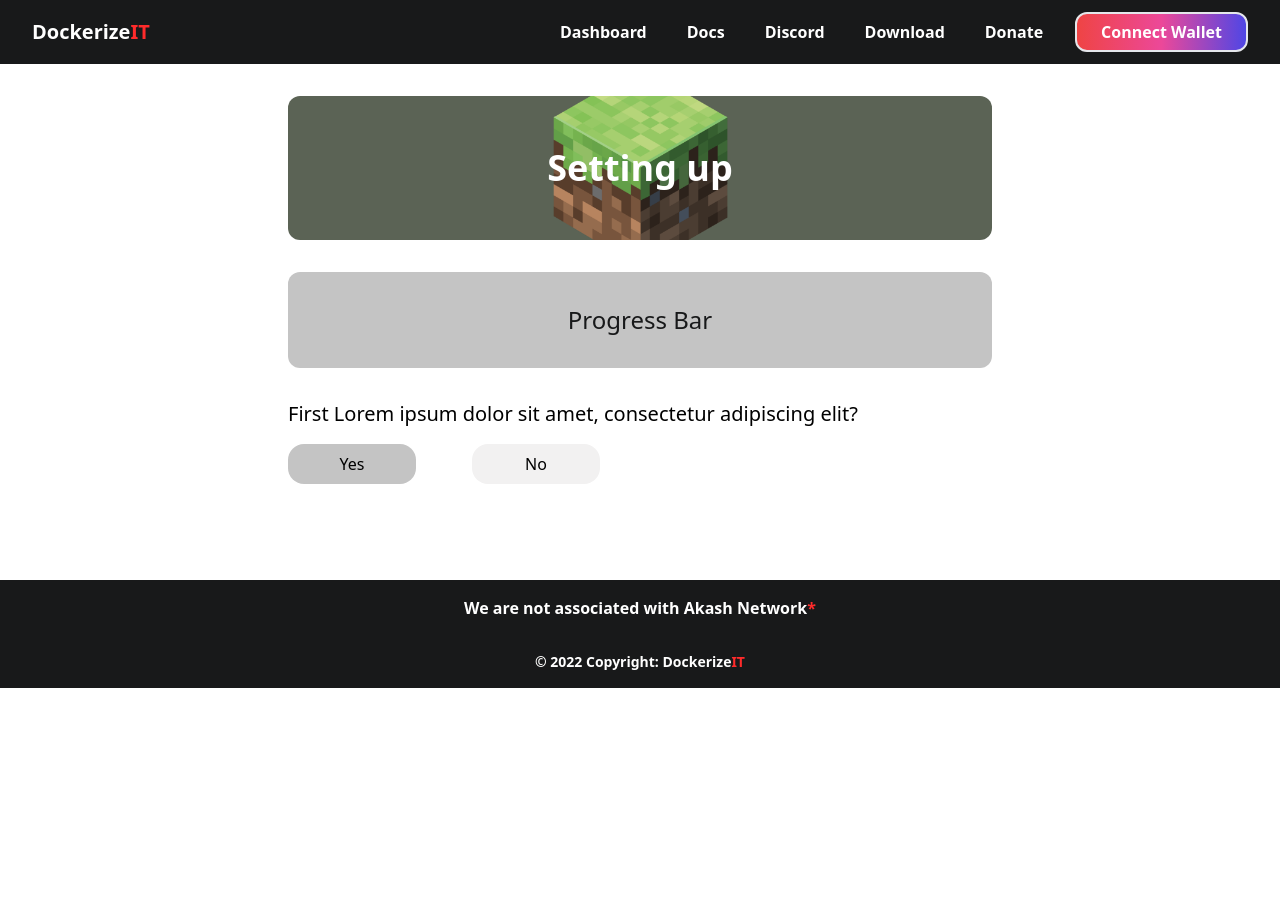
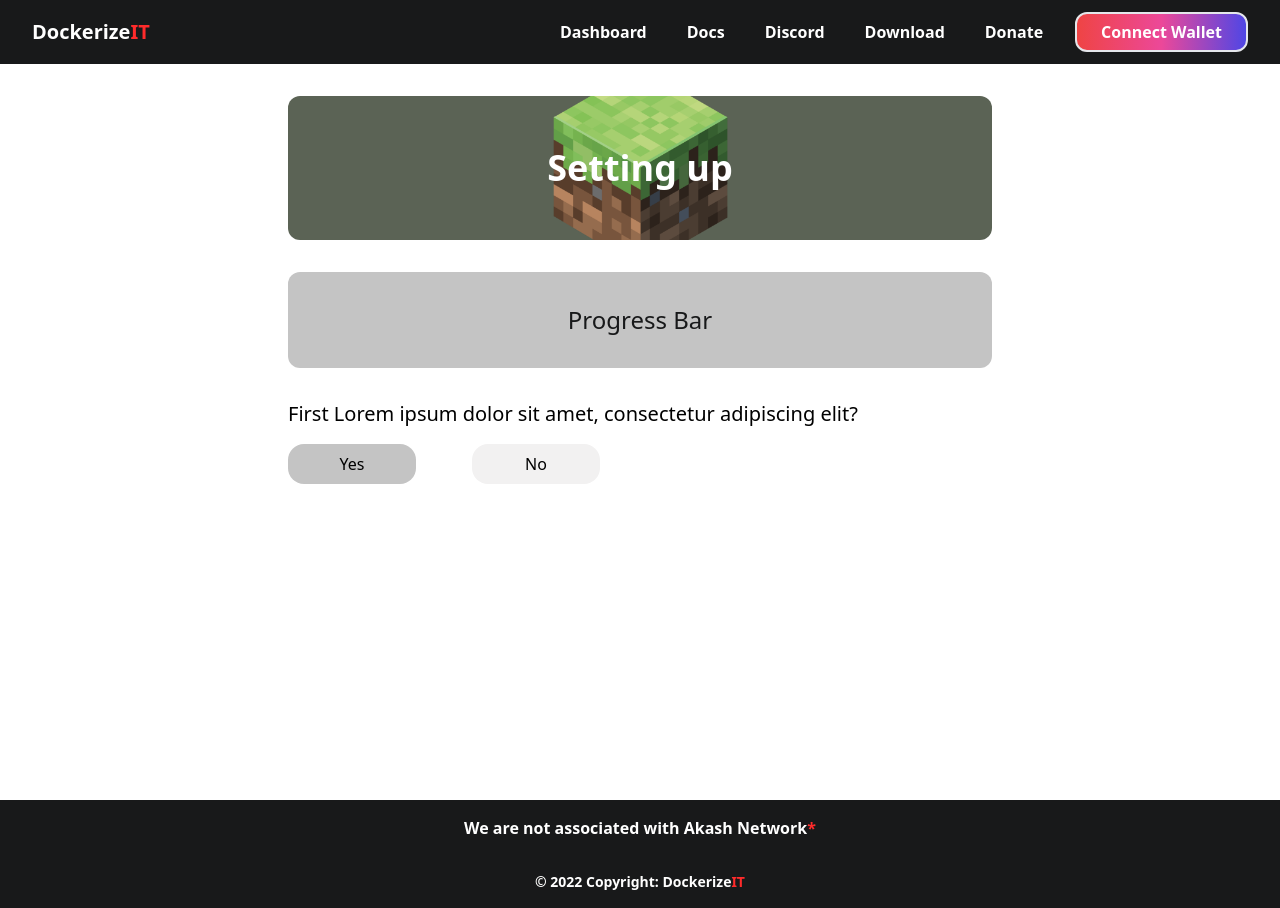
Before and after one commit to rasmuslukas/hosting-project, a React (Create React App) app: page /setup/1 in a window 1280 px wide. Before the commit the page ends 800 px from the top, so only its background shows below. Built offline with nearby package versions, Linux system fonts and the light colour scheme.

Commit message:
- footer at bottom of page

```diff
--- a/src/components/footer/footer.jsx
+++ b/src/components/footer/footer.jsx
@@ -1,14 +1,12 @@
 import React from "react";
 import { FooterHeader } from "./header/footerHeader";
-import { FooterItems } from "./items/footerItems";
-import { FooterSocials } from "./socials/footerSocials";
 import { FooterBottom } from "./bottom/footerBottom";
 
 export function Footer() {
   return (
-    <footer className="bg-dark8 text-center laptop:text-left w-screen">
+    <div className="bg-dark8 text-center laptop:text-left w-screen relative">
       <FooterHeader />
       <FooterBottom />
-    </footer>
+    </div>
   );
 }
--- a/src/components/layout/layout.jsx
+++ b/src/components/layout/layout.jsx
@@ -1,4 +1,4 @@
-import React, {useEffect, useState} from "react";
+import React, { useEffect, useState } from "react";
 import { MenuDefault } from "../menu/default/menuDefault";
 import { Footer } from "../footer/footer";
 import { MenuDefaultMobile } from "../menu/default/mobile/menuDefaultMobile";
@@ -7,14 +7,14 @@
   const [isOpen, setIsOpen] = useState(false);
 
   const toggle = () => {
-      setIsOpen(!isOpen);
-  }
+    setIsOpen(!isOpen);
+  };
 
   return (
     <React.Fragment>
       <MenuDefault isOpen={isOpen} toggle={toggle} />
       <MenuDefaultMobile isOpen={isOpen} />
-      <div className={"bg-light"}>{props.children}</div>
+      <div className={"bg-light min-h-screen"}>{props.children}</div>
       <Footer />
     </React.Fragment>
   );
```
